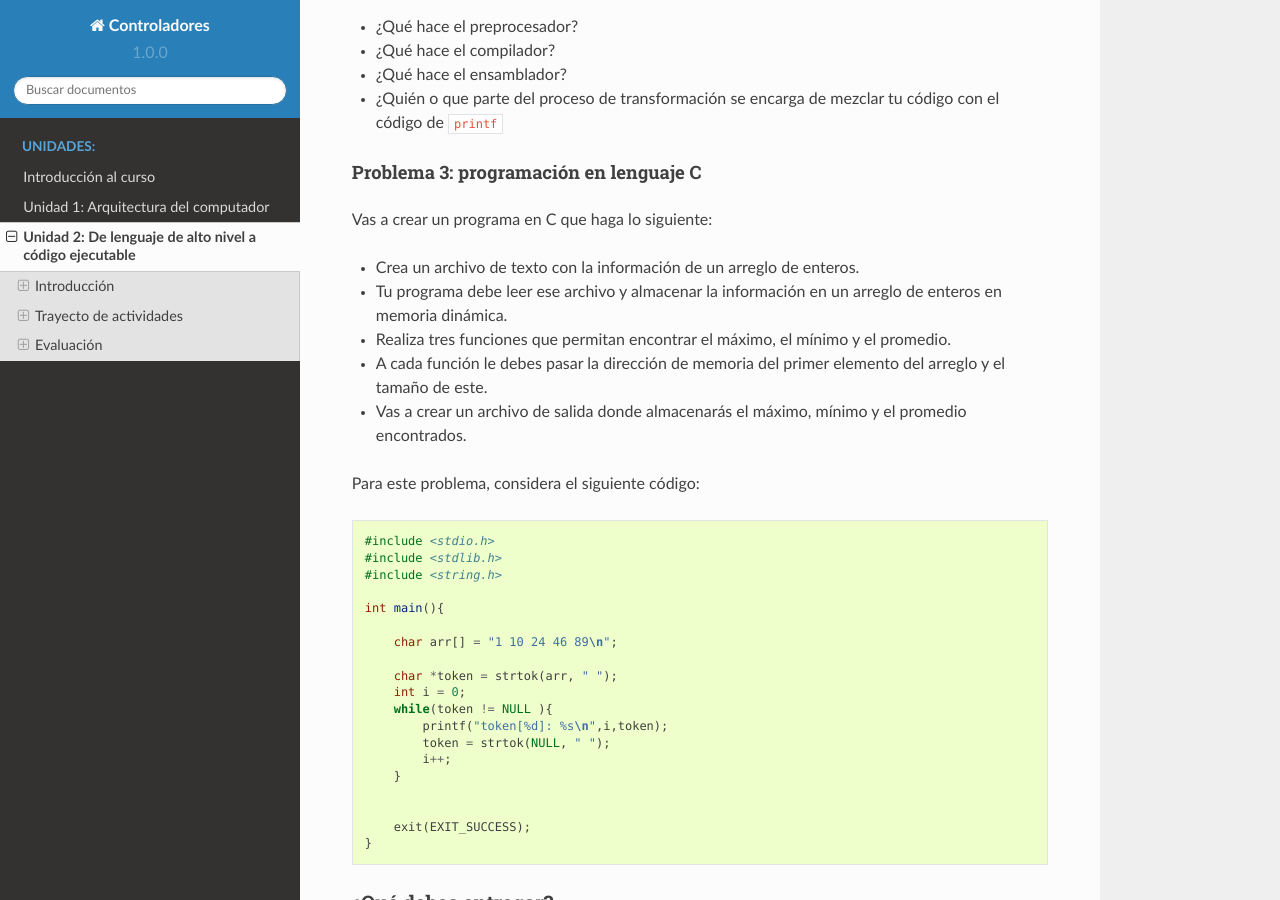
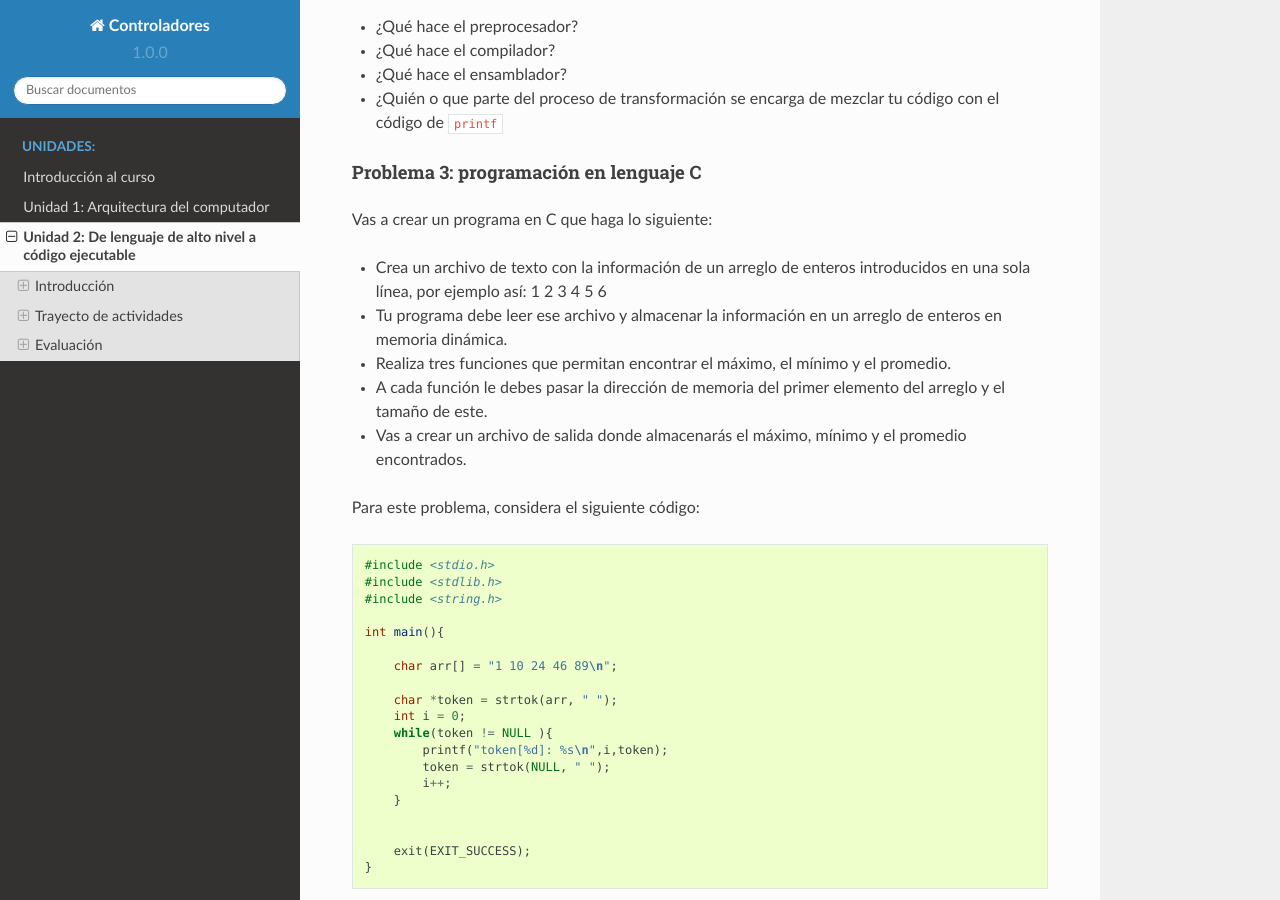
Before and after one commit to juanferfranco/controladores, a Sphinx documentation site: the page built from docs/_unidad2/unidad2.rst, in a window 1280 px wide and 900 px high, scrolled down 3315 px. Built offline with Sphinx 7.4.7 and the Read the Docs theme 2.0.0, drawn with Linux system fonts in a browser that asks for light colours; pages that are not in the unit, such as notebooks, are missing from menus.

Commit message:
update problem3

```diff
--- a/docs/_unidad2/unidad2.rst
+++ b/docs/_unidad2/unidad2.rst
@@ -218,7 +218,8 @@ Problema 3: programación en lenguaje C
 
 Vas a crear un programa en C que haga lo siguiente:
 
-* Crea un archivo de texto con la información de un arreglo de enteros.
+* Crea un archivo de texto con la información de un arreglo de enteros introducidos
+  en una sola línea, por ejemplo así: 1 2 3 4 5 6
 * Tu programa debe leer ese archivo y almacenar la información en un arreglo
   de enteros en memoria dinámica.
 * Realiza tres funciones que permitan encontrar el máximo, el mínimo y el promedio.
```
